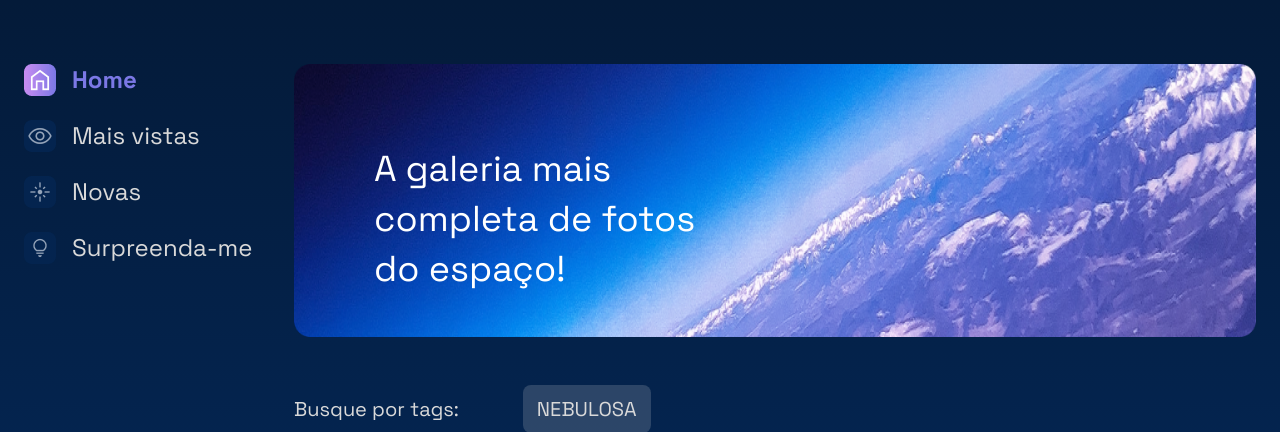
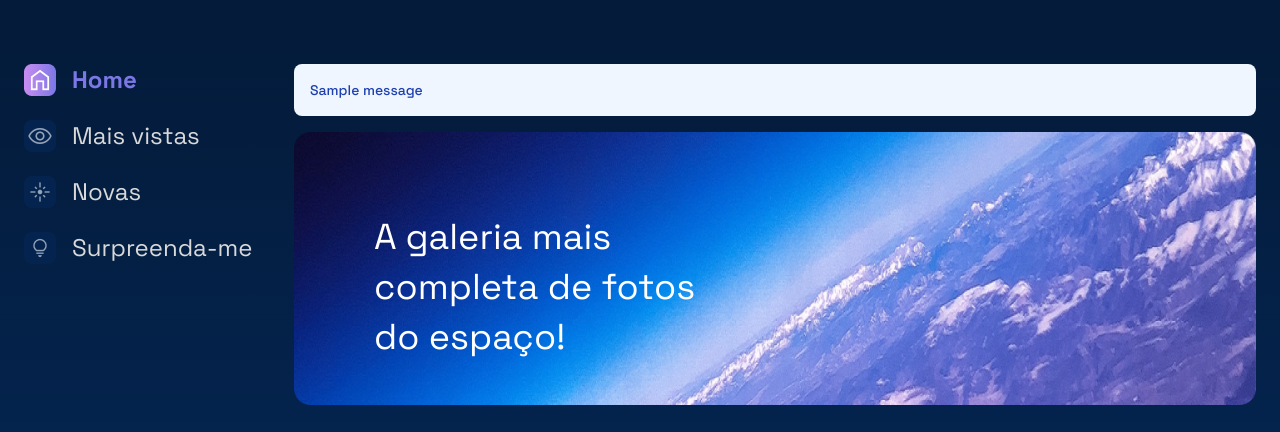
Before and after one commit to emidiovaleretto/alura-space, a Django app: page / in a window 1280 px wide. Shown: the part 117-549 px from the top of the page. Run offline with Django 5.2, Linux system fonts and the light colour scheme; a user stored in the database is signed in; tables that the repository leaves empty hold one stand-in row (values such as "Sample post"); grey boxes marked "Sample" are stand-in pictures; one stand-in notice (Sample message) is shown; style sheets or scripts are compiled from the project's sources; some libraries are stand-ins or nearby versions.

Commit message:
chore: add alert messages

```diff
--- a/galleries/templates/galleries/index.html
+++ b/galleries/templates/galleries/index.html
@@ -10,6 +10,7 @@
 
 
 {% block 'body' %}
+{% include 'partials/_alerts.html' %}
 {% include 'partials/_banner.html' %}
 <section class="tags">
     <p class="tags__titulo">Busque por tags:</p>
--- /dev/null
+++ b/templates/partials/_alerts.html
@@ -0,0 +1,7 @@
+{% for message in messages %}
+
+<div class="p-4 mb-4 text-sm text-blue-800 rounded-lg bg-blue-50 dark:bg-gray-800 dark:text-blue-400" role="alert">
+    <p class="font-medium">{{ message }}</p>
+</div>
+
+{% endfor %}
```
